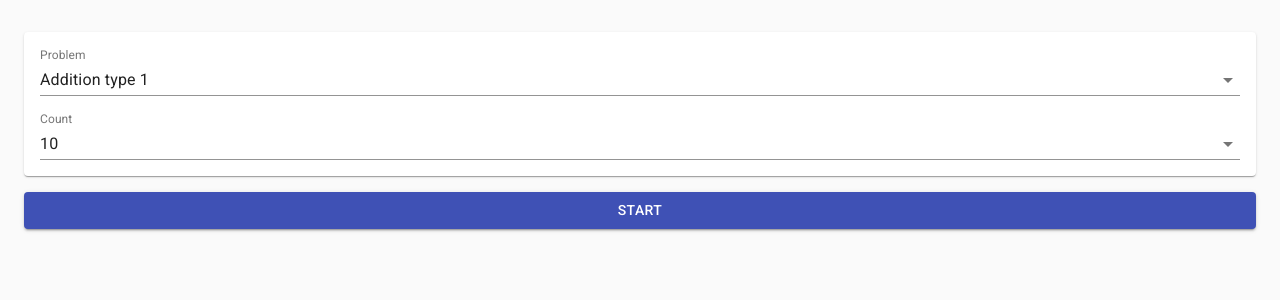
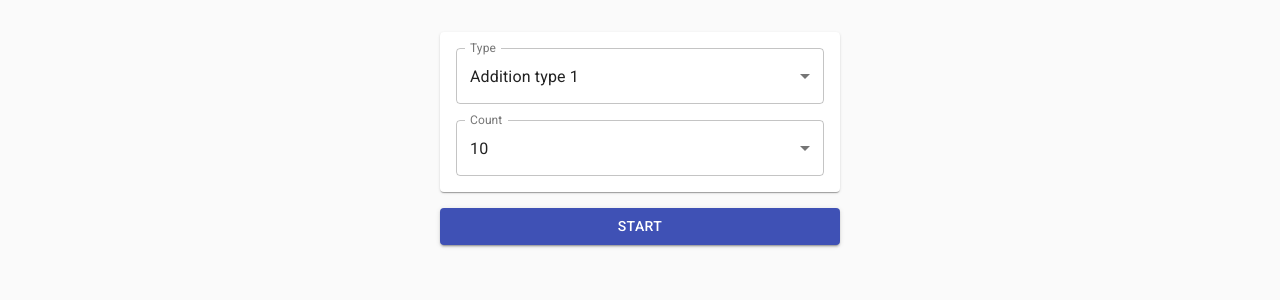
Before and after one commit to hunex91/math-trainer-app, a React (Create React App) app: page / in a window 1280 px wide. Shown: the top 300 px of the page. Built offline with nearby package versions, Linux system fonts and the light colour scheme.

Commit message:
Implement navigation to exercise

```diff
--- a/package.json
+++ b/package.json
@@ -4,6 +4,7 @@
   "private": true,
   "dependencies": {
     "@material-ui/core": "^4.12.2",
+    "@material-ui/icons": "^4.11.2",
     "@material-ui/styles": "^4.11.4",
     "@testing-library/jest-dom": "^5.11.4",
     "@testing-library/react": "^11.1.0",
--- /dev/null
+++ b/src/components/ExerciseController/index.tsx
@@ -0,0 +1,7 @@
+import React from 'react'
+
+const ExerciseController = () => {
+  return <div>ExerciseController</div>
+}
+
+export default ExerciseController
--- a/src/views/ExerciseView/index.tsx
+++ b/src/views/ExerciseView/index.tsx
@@ -1,7 +1,78 @@
-import React from 'react'
+import {
+  AppBar,
+  Box,
+  Container,
+  createStyles,
+  IconButton,
+  makeStyles,
+  Theme,
+  Toolbar,
+  Typography,
+} from '@material-ui/core'
+import ArrowBackIcon from '@material-ui/icons/ArrowBack'
+import ReplayIcon from '@material-ui/icons/Replay'
+import ExerciseController from 'components/ExerciseController'
+import React, { useState } from 'react'
+import { useHistory } from 'react-router'
+
+const useStyles = makeStyles((theme: Theme) =>
+  createStyles({
+    root: {},
+    title: {
+      flexGrow: 1,
+    },
+    backButton: {
+      marginRight: theme.spacing(2),
+    },
+    restartButton: {
+      marginLeft: theme.spacing(2),
+    },
+  })
+)
 
 const ExerciseView = () => {
-  return <div className="ExerciseView">ExerciseView</div>
+  const classes = useStyles()
+  const history = useHistory()
+
+  const [type, setType] = useState('type_1')
+  const [count, setCount] = useState(10)
+
+  const backClickHandler = () => {
+    history.push('/')
+  }
+
+  return (
+    <Box className={classes.root}>
+      <AppBar position="static">
+        <Toolbar>
+          <IconButton
+            edge="start"
+            className={classes.backButton}
+            color="inherit"
+            aria-label="back"
+            onClick={backClickHandler}
+          >
+            <ArrowBackIcon />
+          </IconButton>
+          <Typography className={classes.title} variant="h6">
+            Exercise
+          </Typography>
+          <IconButton
+            edge="end"
+            className={classes.restartButton}
+            color="inherit"
+            aria-label="restart"
+          >
+            <ReplayIcon />
+          </IconButton>
+        </Toolbar>
+      </AppBar>
+
+      <Container>
+        <ExerciseController />
+      </Container>
+    </Box>
+  )
 }
 
 export default ExerciseView
--- a/src/views/RootView/index.tsx
+++ b/src/views/RootView/index.tsx
@@ -2,21 +2,32 @@ import {
   Box,
   Button,
   Container,
+  FormControl,
+  InputLabel,
   makeStyles,
   MenuItem,
   Paper,
-  TextField,
+  Select,
 } from '@material-ui/core'
 import React, { ChangeEvent, useState } from 'react'
+import { Link } from 'react-router-dom'
 
 const useStyles = makeStyles({
   root: {
     paddingTop: '32px',
+    paddingBottom: '32px',
+    display: 'flex',
+    flexDirection: 'column',
+    alignItems: 'center',
   },
-  select1: {
+  box: {
+    maxWidth: 400,
+    width: '100%',
+  },
+  selectType: {
     margin: '16px 16px 0px 16px',
   },
-  select2: {
+  selectCount: {
     margin: '16px',
   },
   button: {
@@ -27,10 +38,10 @@ const useStyles = makeStyles({
 const RootView = () => {
   const classes = useStyles()
 
-  const [selectedProblem, setSelectedProblem] = useState('type_1')
+  const [selectedType, setSelectedType] = useState('type_1')
   const [selectedCount, setSelectedCount] = useState('10')
 
-  const problemList = [
+  const typeList = [
     {
       label: 'Addition type 1',
       value: 'type_1',
@@ -64,32 +75,35 @@ const RootView = () => {
     },
   ]
 
-  const problemChangeHandler = (event: ChangeEvent<HTMLInputElement>) =>
-    setSelectedProblem(event.target.value)
-  const countChangeHandler = (event: ChangeEvent<HTMLInputElement>) =>
-    setSelectedCount(event.target.value)
+  const typeChangeHandler = (event: ChangeEvent<{ value: unknown }>) =>
+    setSelectedType(event.target.value as string)
+  const countChangeHandler = (event: ChangeEvent<{ value: unknown }>) =>
+    setSelectedCount(event.target.value as string)
 
   return (
     <Container className={classes.root}>
-      <Box>
+      <Box className={classes.box}>
         <Paper>
           <Box display="flex" flexDirection="column">
-            <TextField
-              className={classes.select1}
-              select
-              label="Problem"
-              value={selectedProblem}
-              onChange={problemChangeHandler}
+            <FormControl className={classes.selectType} variant="outlined">
+              <InputLabel id="type-select-label">Type</InputLabel>
+              <Select
+                labelId="type-select-label"
+                label="Type"
+                value={selectedType}
+                onChange={typeChangeHandler}
               >
-              {problemList.map((option) => (
+                {typeList.map((option) => (
                   <MenuItem key={option.label} value={option.value}>
                     {option.label}
                   </MenuItem>
                 ))}
-            </TextField>
-            <TextField
-              className={classes.select2}
-              select
+              </Select>
+            </FormControl>
+            <FormControl className={classes.selectCount} variant="outlined">
+              <InputLabel id="count-select-label">Count</InputLabel>
+              <Select
+                labelId="count-select-label"
                 label="Count"
                 value={selectedCount}
                 onChange={countChangeHandler}
@@ -99,7 +113,8 @@ const RootView = () => {
                     {option.label}
                   </MenuItem>
                 ))}
-            </TextField>
+              </Select>
+            </FormControl>
           </Box>
         </Paper>
         <Button
@@ -107,6 +122,8 @@ const RootView = () => {
           variant="contained"
           color="primary"
           fullWidth
+          component={Link}
+          to={`/exercise?type=${selectedType}&count=${selectedCount}`}
         >
           Start
         </Button>
```
Also changed, not shown: 1 other file (tests, documents, lock files or other folders). Lines whose indentation alone changed are shown as unchanged.
